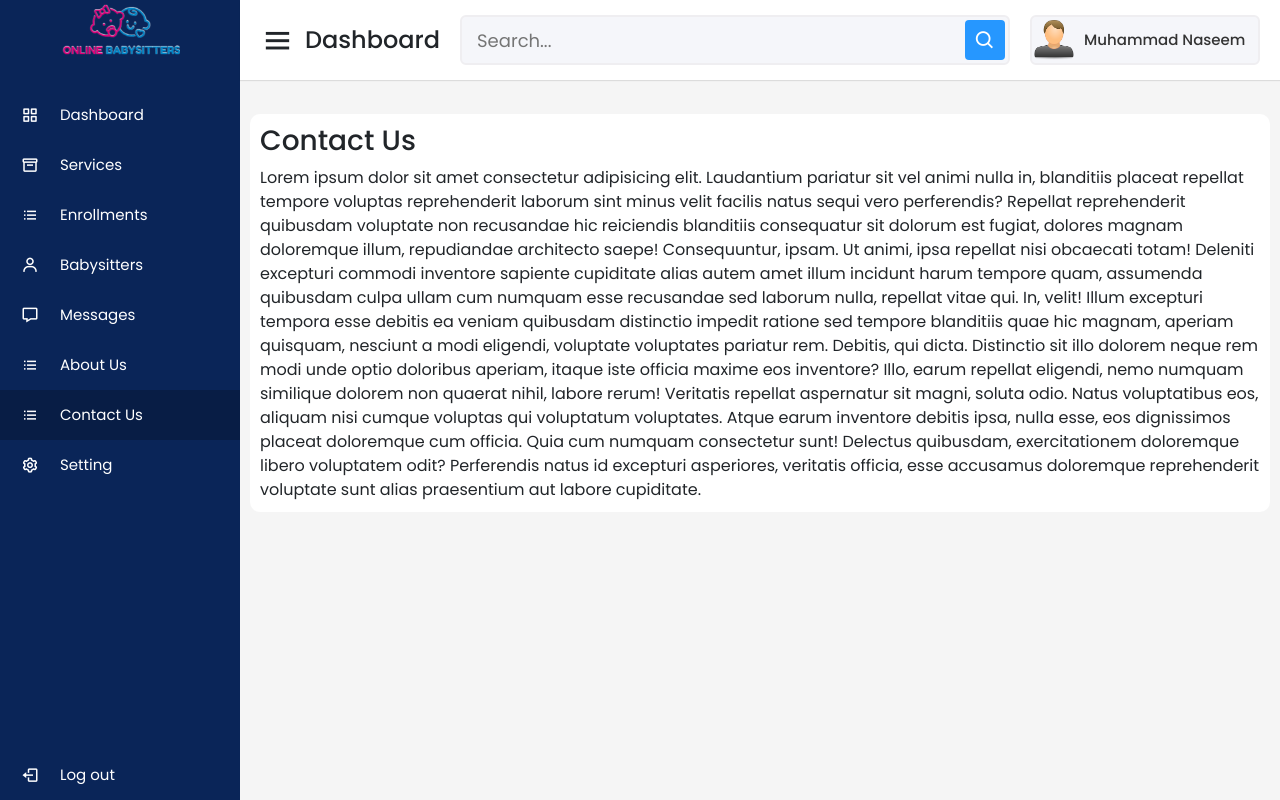
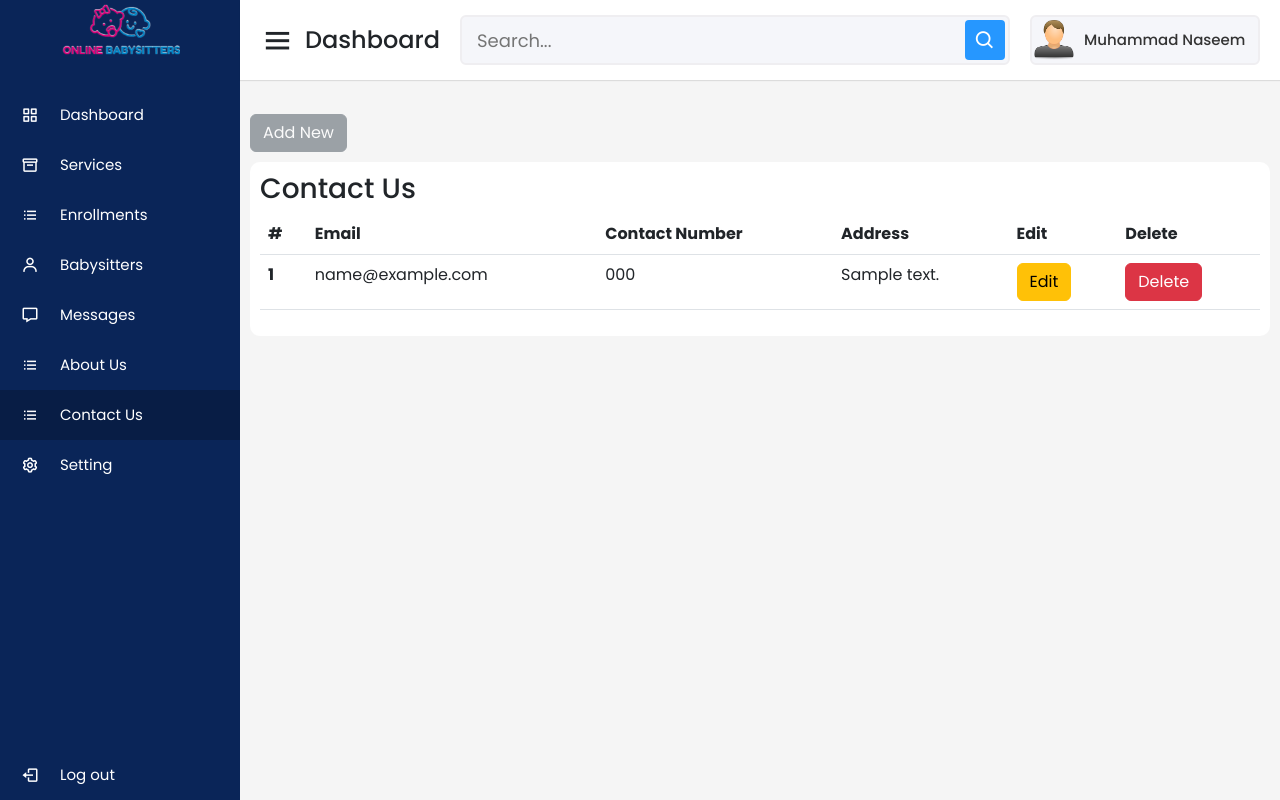
Before and after one commit to MAleemH/Online-Babysitters, a PHP site: page /admin/contact_us.php in a window 1280 px wide. Run offline with PHP 8.4, Linux system fonts and the light colour scheme; tables that the repository leaves empty hold one stand-in row (values such as "Sample post"); some libraries are stand-ins or nearby versions.

Commit message:
Added add, edit and delete function for contact us

```diff
--- a/admin/contact_us.php
+++ b/admin/contact_us.php
@@ -12,39 +12,76 @@ include '../includes/admin_sidebar.php';
     ?>
 
     <div class="home-content">
+        <div class='overview'>
+            <?php
+                $query = "SELECT COUNT(*) AS total_rows FROM contact";
+                $result = mysqli_query($connection, $query);
+                if ($result) {
+                    $row = mysqli_fetch_assoc($result);
+                    $rowCount = $row['total_rows'];
+                    if ($rowCount >= 1) {
+                        echo "<a href='add_contact.php' onClick='return false;' class='btn btn-secondary disabled'>Add New</a>";
+                    } else {
+                        echo "<a href='add_contact.php' class='btn btn-success'>Add New</a>";
+                    }
+                } else {
+                    echo "Error: " . mysqli_error($connection);
+                }
+            ?>
+        </div>
 
         <div class="other-details">
             <h3>Contact Us</h3>
             <div>
-                Lorem ipsum dolor sit amet consectetur adipisicing elit. Laudantium pariatur sit vel animi nulla in,
-                blanditiis
-                placeat repellat tempore voluptas reprehenderit laborum sint minus velit facilis natus sequi vero
-                perferendis?
-                Repellat reprehenderit quibusdam voluptate non recusandae hic reiciendis blanditiis consequatur sit
-                dolorum est
-                fugiat, dolores magnam doloremque illum, repudiandae architecto saepe! Consequuntur, ipsam. Ut animi,
-                ipsa
-                repellat nisi obcaecati totam!
-                Deleniti excepturi commodi inventore sapiente cupiditate alias autem amet illum incidunt harum tempore
-                quam,
-                assumenda quibusdam culpa ullam cum numquam esse recusandae sed laborum nulla, repellat vitae qui. In,
-                velit!
-                Illum excepturi tempora esse debitis ea veniam quibusdam distinctio impedit ratione sed tempore
-                blanditiis quae
-                hic magnam, aperiam quisquam, nesciunt a modi eligendi, voluptate voluptates pariatur rem. Debitis, qui
-                dicta.
-                Distinctio sit illo dolorem neque rem modi unde optio doloribus aperiam, itaque iste officia maxime eos
-                inventore? Illo, earum repellat eligendi, nemo numquam similique dolorem non quaerat nihil, labore
-                rerum!
-                Veritatis repellat aspernatur sit magni, soluta odio. Natus voluptatibus eos, aliquam nisi cumque
-                voluptas qui
-                voluptatum voluptates. Atque earum inventore debitis ipsa, nulla esse, eos dignissimos placeat
-                doloremque cum
-                officia.
-                Quia cum numquam consectetur sunt! Delectus quibusdam, exercitationem doloremque libero voluptatem odit?
-                Perferendis natus id excepturi asperiores, veritatis officia, esse accusamus doloremque reprehenderit
-                voluptate
-                sunt alias praesentium aut labore cupiditate.
+                <table class="table">
+                    <thead>
+                        <tr>
+                            <th scope="col">#</th>
+                            <th scope="col">Email</th>
+                            <th scope="col">Contact Number</th>
+                            <th scope="col">Address</th>
+                            <th scope="col">Edit</th>
+                            <th scope="col">Delete</th>
+                        </tr>
+                    </thead>
+                    <tbody>
+                        <?php
+
+                        $query = "SELECT * FROM contact";
+                        $query_conn = mysqli_query($connection, $query);
+
+                        while ($result = mysqli_fetch_assoc($query_conn)) {
+                            $contact_id = $result['id'];
+                            $email = $result['email'];
+                            $contact_number = $result['contact_number'];
+                            $address = $result['address'];
+
+                            ?>
+                            <tr>
+                                <th scope="row">
+                                    <?php echo $contact_id; ?>
+                                </th>
+                                <td>
+                                    <?php echo $email; ?>
+                                </td>
+                                <td>
+                                    <?php echo $contact_number; ?>
+                                </td>
+                                <td>
+                                    <?php echo $address; ?>
+                                </td>
+                                <td>
+                                    <a href="edit_contact.php?edit=<?php echo $contact_id; ?>" class="btn btn-warning">Edit</a>
+                                </td>
+                                <td><a onClick="javascript: return confirm('Do you want to delete this details?');" href="../queries/delete_contact_btn.php?delete=<?php echo $contact_id; ?>" class="btn btn-danger">Delete</a></td>
+                            </tr>
+                            <?php
+
+                        }
+
+                        ?>
+                    </tbody>
+                </table>
             </div>
         </div>
     </div>
```
Also changed, not shown: admin/add_contact.php (added, +52 -0 lines), admin/edit_contact.php (added, +80 -0 lines), queries/add_contact_form.php (added, +26 -0 lines), queries/delete_contact_btn.php (added, +18 -0 lines), queries/update_contact_form.php (added, +26 -0 lines).
